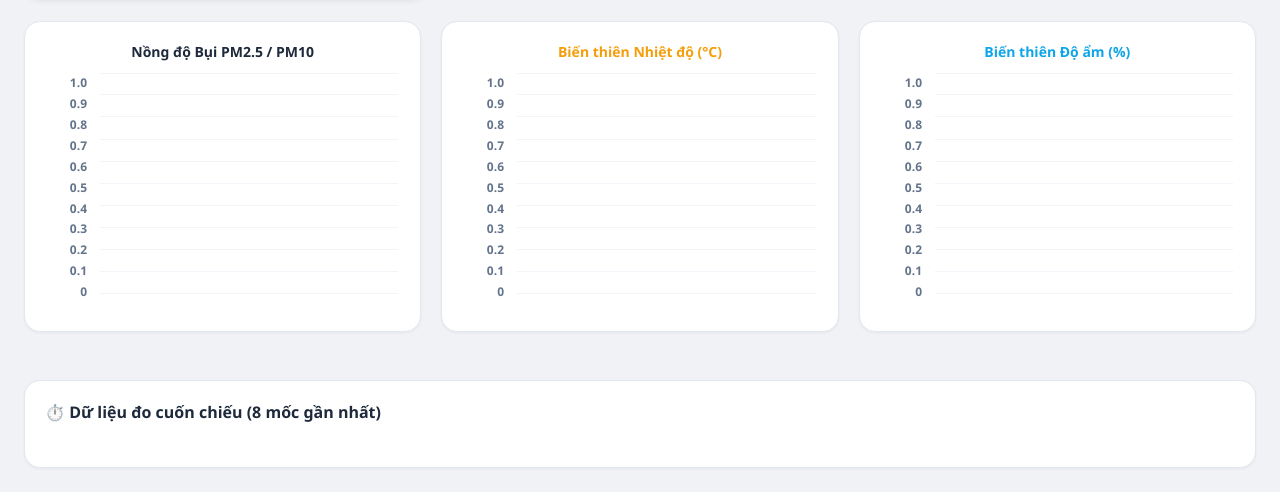
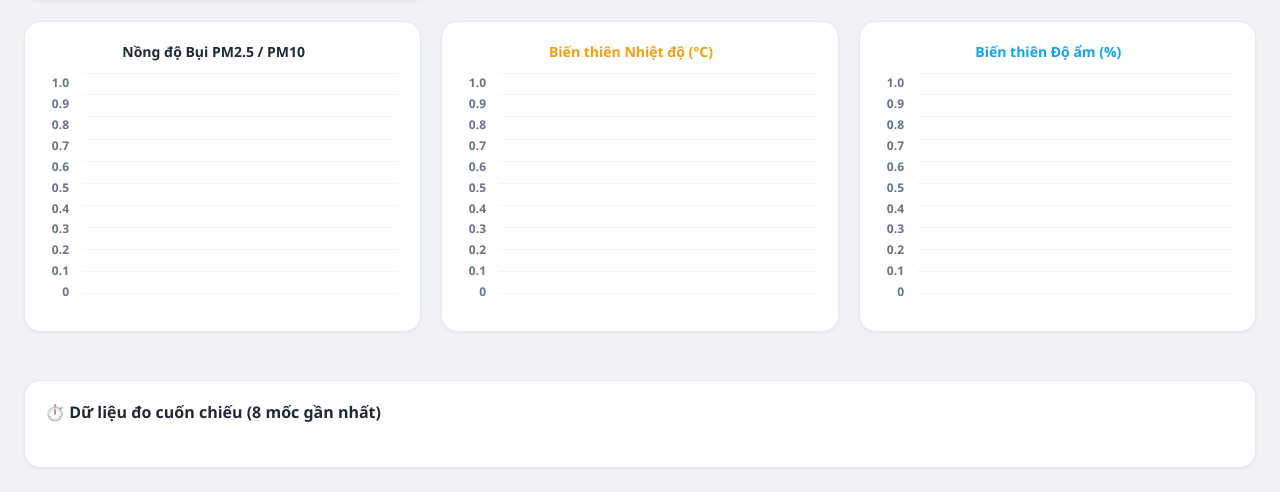
Before and after one commit to DungPT2576/Project-Air, a website: page public/index.html in a window 1280 px wide. Shown: the part 332-824 px from the top of the page. Drawn offline with nearby package versions, Linux system fonts and the light colour scheme; no server answers.

Commit message:
fix gd - final

```diff
--- a/public/index.html
+++ b/public/index.html
@@ -49,7 +49,7 @@
            BỐ CỤC 2 CANVAS - CHUẨN XÁC, SÁT CẠNH
            ========================================== */
         .charts-section { display: grid; grid-template-columns: repeat(auto-fit, minmax(380px, 1fr)); gap: 20px; }
-        .chart-box-wrapper { background-color: var(--bg-card); border: 1px solid var(--border); border-radius: 16px; padding: 20px; box-shadow: 0 1px 3px 0 rgba(0,0,0,0.05); display: flex; flex-direction: column; }
+        .chart-box-wrapper { background-color: var(--bg-card); border: 1px solid var(--border); border-radius: 16px; padding: 20px;padding-left: 2px; box-shadow: 0 1px 3px 0 rgba(0,0,0,0.05); display: flex; flex-direction: column; }
 
         .chart-layout {
             display: flex;
```
